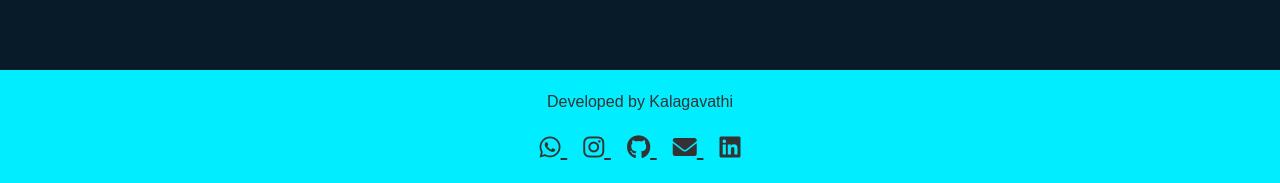
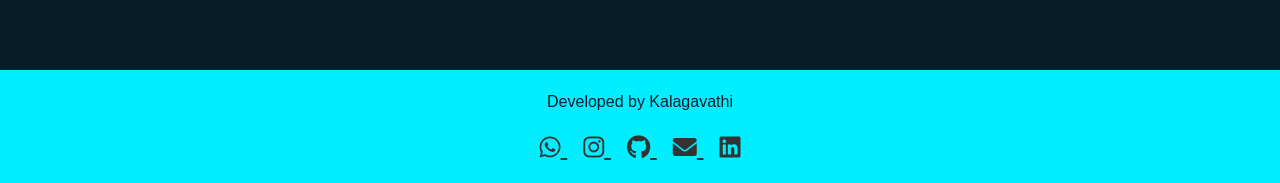
Before and after one commit to Kalagavathi24/Profile, a plain HTML site: page index.html in a window 1280 px wide. Shown: the part 4671-4854 px from the top of the page. Drawn offline with nearby package versions, Linux system fonts and the light colour scheme; a web font is replaced by a local one.

Commit message:
Update style.css

```diff
--- a/style.css
+++ b/style.css
@@ -368,6 +368,12 @@ background-form {
     color:white;
   }
 
+  .footer {
+    background-color:#0ef; /* Example background color */
+    padding: 20px 0;
+    color: #081b29;; /* Example text color */
+  }
+
 
   .footer .social-icons a {
     color: #333; /* Color for the icons */
@@ -378,11 +384,3 @@ background-form {
   .footer .social-icons a:hover {
     color: #0056b3; /* Hover color for the icons */
   }
-
-
-
-  .footer {
-    background-color:#0ef; /* Example background color */
-    padding: 20px 0;
-    color: #333; /* Example text color */
-  }
```
